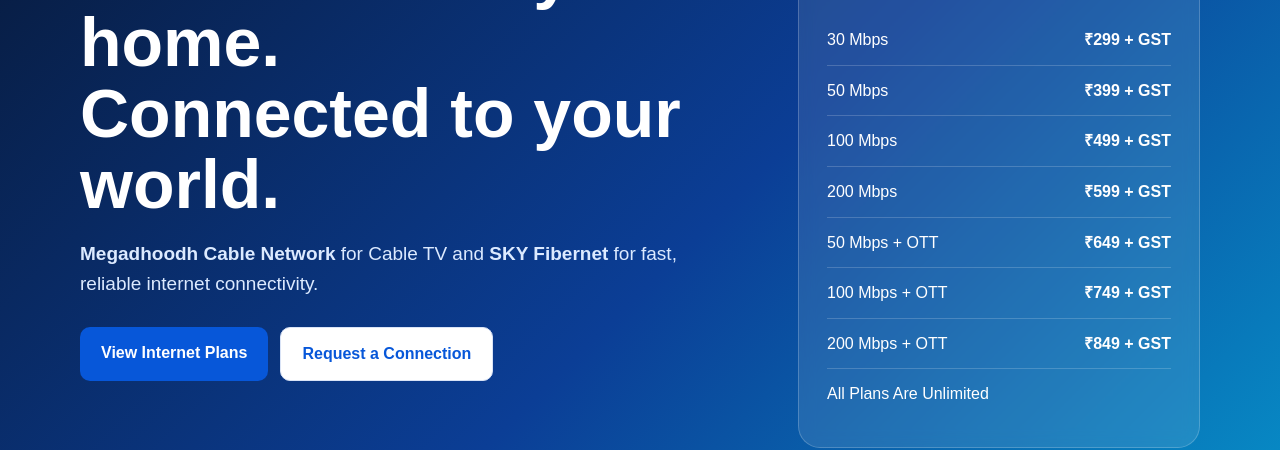
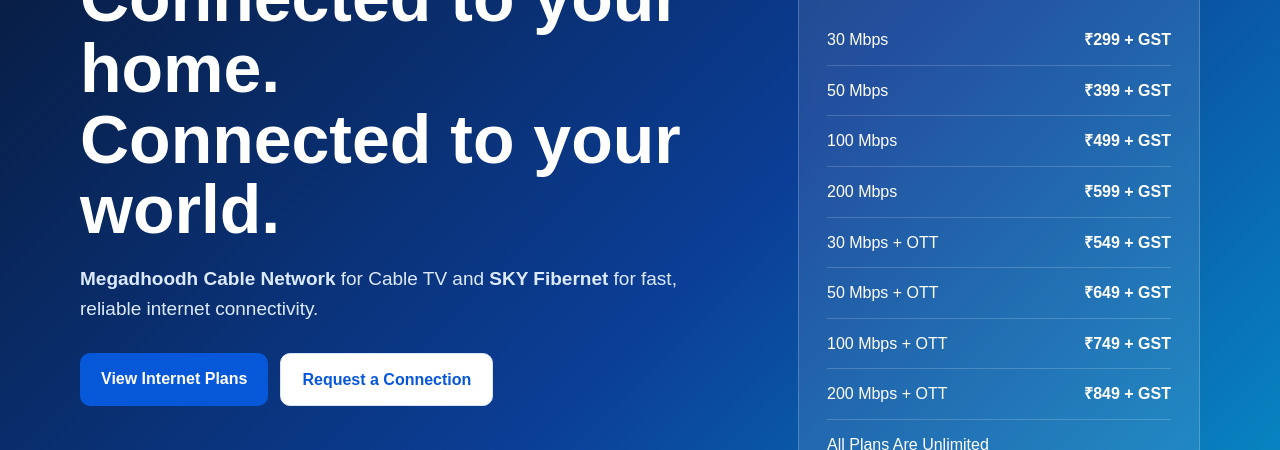
Before and after one commit to rgokulraj1-cmyk/megadhoodh-website, a plain HTML site: page index.html in a window 1280 px wide. Shown: the part 350-800 px from the top of the page. Drawn offline with Linux system fonts and the light colour scheme.

Commit message:
Add OTT pricing options to index.html

```diff
--- a/index.html
+++ b/index.html
@@ -50,6 +50,7 @@ footer{background:#040c1c;color:#aebbd2;padding:28px 0;text-align:center;font-si
 <div><span>50 Mbps</span><strong>₹399 + GST</strong></div>
 <div><span>100 Mbps</span><strong>₹499 + GST</strong></div>
 <div><span>200 Mbps</span><strong>₹599 + GST</strong></div>
+<div><span>30 Mbps + OTT</span><strong>₹549 + GST</strong></div>
 <div><span>50 Mbps + OTT</span><strong>₹649 + GST</strong></div>
 <div><span>100 Mbps + OTT</span><strong>₹749 + GST</strong></div>
 <div><span>200 Mbps + OTT</span><strong>₹849 + GST</strong></div>
```
